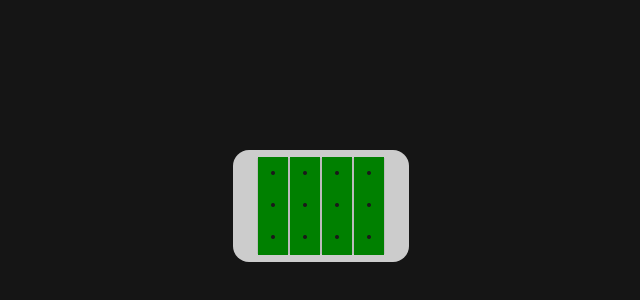
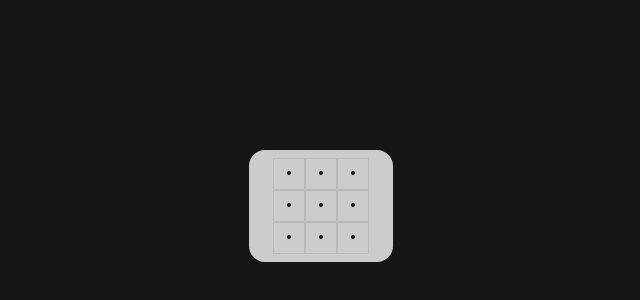
Before and after one commit to randomplayables/gothamloops, a React (Vite) app: page / in a window 1280 px wide. Shown: the part 194-494 px from the top of the page, without its empty margins (319-959 px from the left). Built offline with nearby package versions, Linux system fonts and the light colour scheme.

Commit message:
start adding types and game initialization

```diff
--- a/src/App.css
+++ b/src/App.css
@@ -71,14 +71,26 @@
   color: var(--eight);
 }
 
-.overlay {
+.isO {
   width: 100%;
   height: 100%;
-  background-color: var(--overlay);
+  background-color: var(--isopen);
   border-style: solid;
   border-width: 2.25px;
-  border-top-color: var(--overlay);
-  border-left-color: var(--overlay);
-  border-right-color: var(--overlay);
-  border-bottom-color: var(--overlay);
+  border-top-color: var(--isopen);
+  border-left-color: var(--isopen);
+  border-right-color: var(--isopen);
+  border-bottom-color: var(--isopen);
 }
+
+.wasO {
+  width: 100%;
+  height: 100%;
+  background-color: var(--wasopen);
+  border-style: solid;
+  border-width: 2.25px;
+  border-top-color: var(--wasopen);
+  border-left-color: var(--wasopen);
+  border-right-color: var(--wasopen);
+  border-bottom-color: var(--wasopen);
+}
--- a/src/components/Board.tsx
+++ b/src/components/Board.tsx
@@ -1,16 +1,19 @@
+import { TBoard } from "../types"
+import {initGame} from "../utils"
 import Cell from "./Cell"
+
+const BOARD: TBoard = initGame(3, 3, 0.5)
+
+// const Board: TBoard = [
+//   [{value: "."}, {value: "."}, {value: "."}, {value: "."}],
+//   [{value: "."}, {value: ".", isOpen: true}, {value: "."}, {value: "."}],
+//   [{value: ".", wasOpen: true}, {value: "."}, {value: "."}, {value: "."}]
+//   ]
 
 const Board = () => {
     return(
         <div className="board">
-        {[
-            // [{value: 0}, {value: 1}, {value: 2}, {value: "mine"}],
-            // [{value: 3}, {value: 4}, {value: 5}, {value: 6}],
-            // [{value: 7}, {value: 7}, {value: "mine"}, {value: "mine"}]
-            [{value: "."}, {value: "."}, {value: "."}, {value: "."}],
-            [{value: "."}, {value: ".", isOpened: false}, {value: "."}, {value: "."}],
-            [{value: "."}, {value: "."}, {value: "."}, {value: "."}]
-            ].map((row) => (
+        {BOARD.map((row) => (
               <div className="row">{row.map((cell) => (
                 <Cell cell = {cell}/>
               ))}</div>
--- a/src/components/Cell.tsx
+++ b/src/components/Cell.tsx
@@ -8,7 +8,8 @@ const Cell = ({cell}) => {
     >
         {typeof cell.value === "number" && <> {cell.value || "" }</> }
         {cell.value === "mine" && <>.</>}
-        {!cell.isOpened && <div className="overlay"></div>}
+        {cell.isOpen && <div className="isO"></div>}
+        {cell.wasOpen && <div className="wasO"></div>}
         </div>
         )
 }
--- a/src/index.css
+++ b/src/index.css
@@ -15,7 +15,8 @@
   --six: steelblue;
   --seven: black;
   --eight: black;
-  --overlay: green;
+  --isopen: green;
+  --wasopen: blue;
 
   background-color: var(--app-bg);
   color: var(--text);
--- /dev/null
+++ b/src/types/index.ts
@@ -0,0 +1,17 @@
+type PresentCell = {
+    value: string
+    isOpen: boolean
+    round: number
+    p: number
+}
+
+type PastCell = {
+    value: string
+    wasOpen: boolean[]
+    round: number[]
+    p: number[]
+}
+
+export type GameCell =  PresentCell | PastCell
+
+export type TBoard = GameCell[][]
--- /dev/null
+++ b/src/utils/index.ts
@@ -0,0 +1,30 @@
+import { TBoard } from "../types"
+
+const createBoard = (rows: number, cols: number) => {
+    const board: TBoard = []
+
+    for (let rowIndex = 0; rowIndex < rows; rowIndex++){
+        board[rowIndex] = []
+
+        for (let cellIndex = 0; cellIndex < cols; cellIndex++){
+            board[rowIndex][cellIndex] = {
+                value: ".",
+                isOpen: false,
+                round: 1,
+                p: 0.5
+            }
+        }
+    }
+
+    return board
+}
+
+export const initBoard = (rows: number, cols: number, p: number) => {
+    const emptyBoard = createBoard(rows, cols)
+
+    return emptyBoard
+}
+
+export const initGame = (rows: number, cols: number, p: number) => {
+    return initBoard(rows, cols, p)
+}
```
